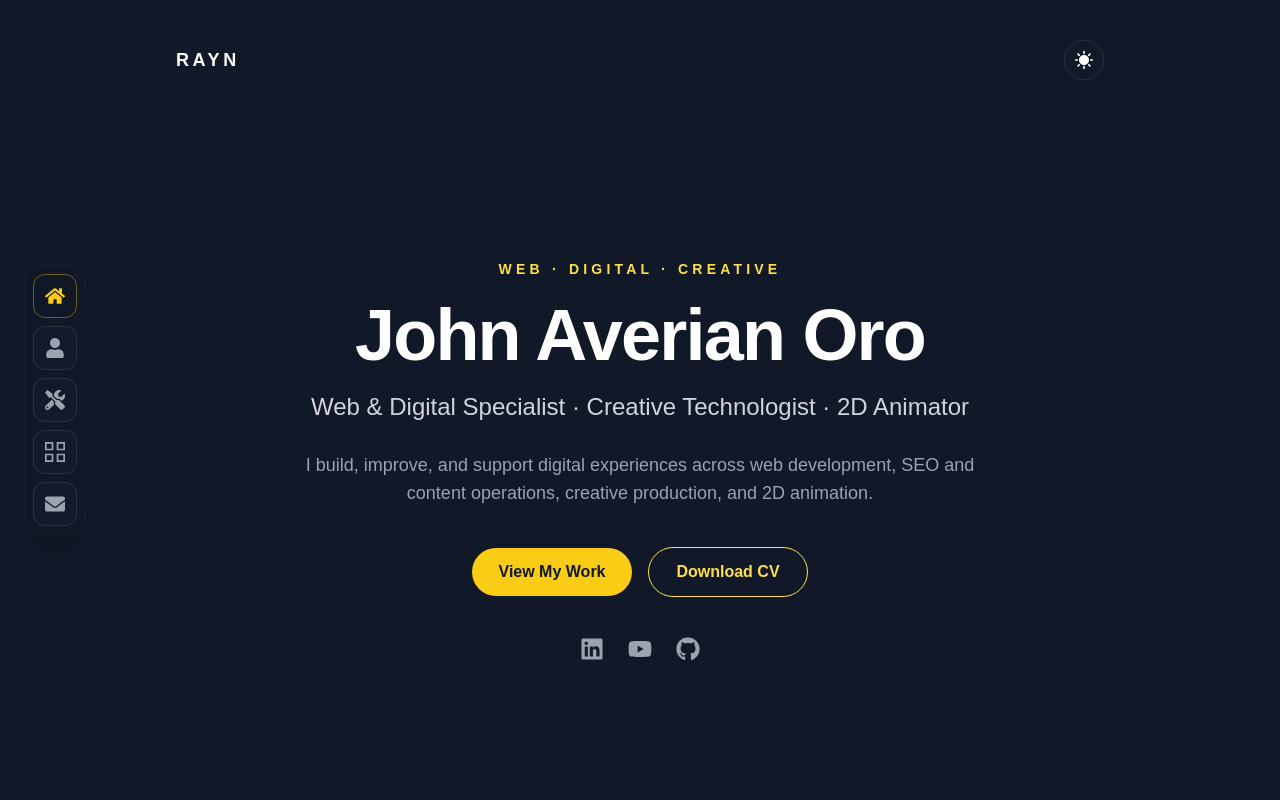
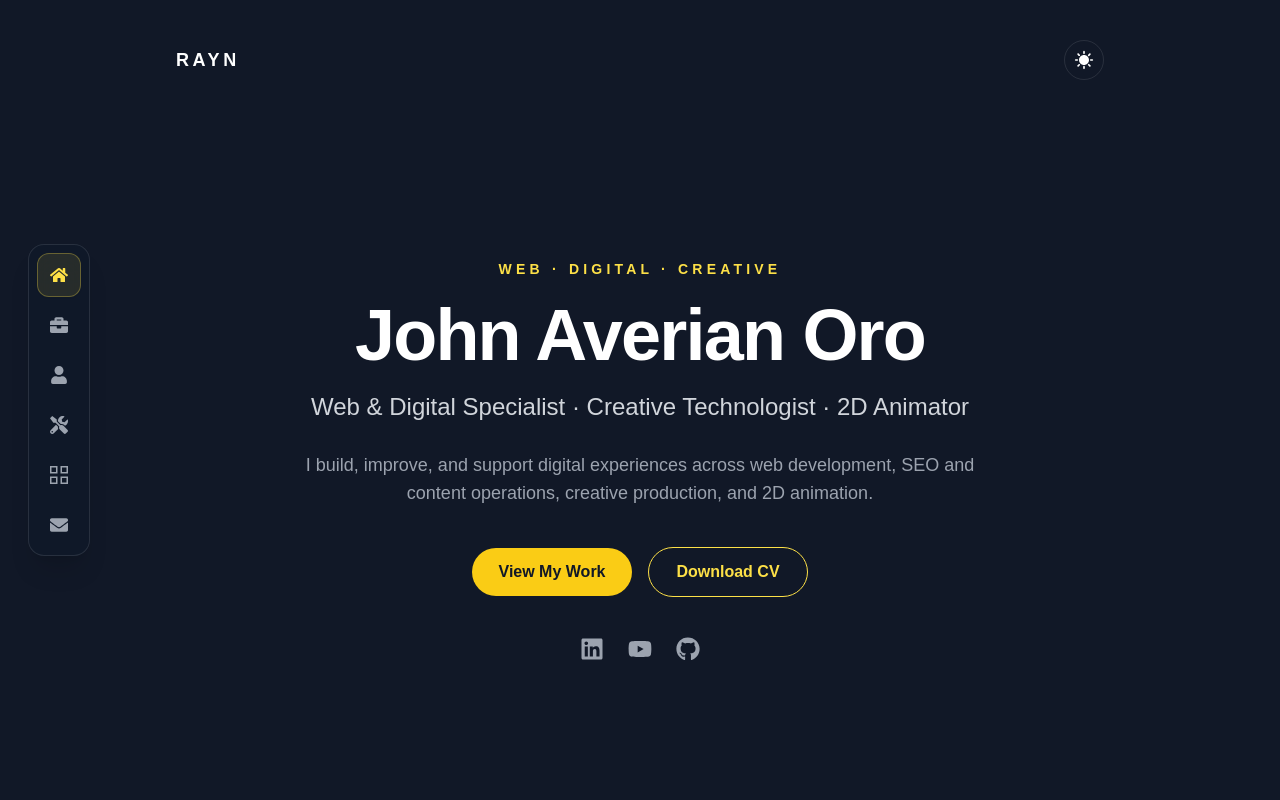
Before and after one commit to RaynGH/new-portfolio-main, a React (Create React App) app: page / in a window 1280 px wide. Shown: the top 800 px of the page. Built offline with nearby package versions, Linux system fonts and the light colour scheme.

Commit message:
Refine Mark 1 desktop sidebar navigation

```diff
--- a/src/Components/Sidebar.jsx
+++ b/src/Components/Sidebar.jsx
@@ -1,66 +1,83 @@
-import { useEffect, useState } from "react";
-import { FaHome, FaUser, FaTools, FaEnvelope} from "react-icons/fa";
-import { GrProjects } from "react-icons/gr";
-
+import { useEffect, useState } from 'react';
+import {
+  FaBriefcase,
+  FaEnvelope,
+  FaHome,
+  FaTools,
+  FaUser,
+} from 'react-icons/fa';
+import { GrProjects } from 'react-icons/gr';
 
 const SECTIONS = [
-  { id: "home",    label: "Home",    icon: FaHome },
-  { id: "about",   label: "About",   icon: FaUser },
-  { id: "skills",  label: "Skills",  icon: FaTools },
-  { id: "projects",  label: "Projects",  icon: GrProjects },
-  { id: "contact", label: "Contact", icon: FaEnvelope },
+  { id: 'home', label: 'Home', icon: FaHome },
+  { id: 'clients', label: 'Client Work', icon: FaBriefcase },
+  { id: 'about', label: 'About', icon: FaUser },
+  { id: 'skills', label: 'Skills', icon: FaTools },
+  { id: 'projects', label: 'Projects', icon: GrProjects },
+  { id: 'contact', label: 'Contact', icon: FaEnvelope },
 ];
 
 function Sidebar() {
+  const [active, setActive] = useState('home');
 
-    const [active, setActive] = useState("home");
-    useEffect(() => {
-    const obs = new IntersectionObserver(
+  useEffect(() => {
+    const observer = new IntersectionObserver(
       (entries) => {
-        entries.forEach((e) => {
-          if (e.isIntersecting) setActive(e.target.id);
-        });
+        const visibleEntry = entries
+          .filter((entry) => entry.isIntersecting)
+          .sort((a, b) => b.intersectionRatio - a.intersectionRatio)[0];
+
+        if (visibleEntry) {
+          setActive(visibleEntry.target.id);
+        }
       },
-      { rootMargin: "-45% 0px -45% 0px", threshold: 0 }
+      {
+        rootMargin: '-35% 0px -45% 0px',
+        threshold: [0, 0.1, 0.25, 0.5],
+      }
     );
 
-    SECTIONS.forEach((s) => {
-      const el = document.getElementById(s.id);
-      if (el) obs.observe(el);
+    SECTIONS.forEach(({ id }) => {
+      const section = document.getElementById(id);
+      if (section) observer.observe(section);
     });
 
-    return () => obs.disconnect();
+    return () => observer.disconnect();
   }, []);
 
   const goTo = (id) => {
-    const el = document.getElementById(id);
-    if (!el) return;
-    el.scrollIntoView({ behavior: "smooth", block: "start" });
+    const section = document.getElementById(id);
+    if (!section) return;
+
+    section.scrollIntoView({ behavior: 'smooth', block: 'start' });
   };
-    return (
-        <aside className="hidden lg:flex fixed left-6 top-1/2 -translate-y-1/2 flex-col justify-between gap-4 z-40"
-      aria-label="Floating navigation"
+
+  return (
+    <aside
+      className="fixed left-5 top-1/2 z-40 hidden -translate-y-1/2 lg:block xl:left-7"
+      aria-label="Portfolio navigation"
     >
-      <nav className="border border-gray-700/25 rounded-2xl p-2 backdrop-blur-md shadow-xl">
-        <ul className="flex flex-col gap-2">
+      <nav className="rounded-2xl border border-gray-200/80 bg-white/80 p-2 shadow-xl backdrop-blur-xl dark:border-white/10 dark:bg-[#101a2a]/80">
+        <ul className="flex flex-col gap-1.5">
           {SECTIONS.map(({ id, label, icon: Icon }) => {
             const isActive = active === id;
+
             return (
               <li key={id}>
                 <button
+                  type="button"
                   onClick={() => goTo(id)}
                   aria-label={label}
-                  className={[
-                    "group relative flex items-center justify-center w-11 h-11 rounded-xl",
-                    "transition border",
+                  aria-current={isActive ? 'location' : undefined}
+                  className={`group relative grid h-11 w-11 place-items-center rounded-xl border transition-all duration-200 focus:outline-none focus-visible:ring-2 focus-visible:ring-green-500 dark:focus-visible:ring-yellow-300 ${
                     isActive
-                      ? " dark:border-yellow-400/40  dark:text-yellow-400 text-green-500 "
-                      : "dark:bg-[#101a2a] bg-green-800 border-white/10 dark:text-gray-400 text-white dark:hover:text-yellow-400 dark:hover:border-yellow-400/30 hover:text-green-300 hover:border-green-800/30"
+                      ? 'border-green-500/30 bg-green-50 text-green-600 shadow-sm dark:border-yellow-300/30 dark:bg-yellow-300/10 dark:text-yellow-300'
+                      : 'border-transparent text-gray-500 hover:border-green-500/20 hover:bg-green-50 hover:text-green-600 dark:text-gray-400 dark:hover:border-yellow-300/20 dark:hover:bg-yellow-300/10 dark:hover:text-yellow-300'
+                  }`}
+                >
+                  <Icon className="h-[18px] w-[18px]" />
 
-                  ].join(" ")}
-                >
-                  <Icon className="w-5 h-5" />
-                  <span className="pointer-events-none absolute left-[3.1rem] whitespace-nowrap text-xs rounded-md px-2 py-1 dark:bg-[#101a2a] text-gray-800 border border-white/10 opacity-0 group-hover:opacity-100 transition">
+                  <span className="pointer-events-none absolute left-[3.35rem] z-50 whitespace-nowrap rounded-lg border border-gray-200 bg-white px-2.5 py-1.5 text-xs font-medium text-gray-700 opacity-0 shadow-lg transition-all duration-150 group-hover:translate-x-1 group-hover:opacity-100 group-focus-visible:translate-x-1 group-focus-visible:opacity-100 dark:border-white/10 dark:bg-[#101a2a] dark:text-gray-200">
                     {label}
                   </span>
                 </button>
@@ -71,6 +88,6 @@ function Sidebar() {
       </nav>
     </aside>
   );
-};
+}
 
 export default Sidebar;
```
